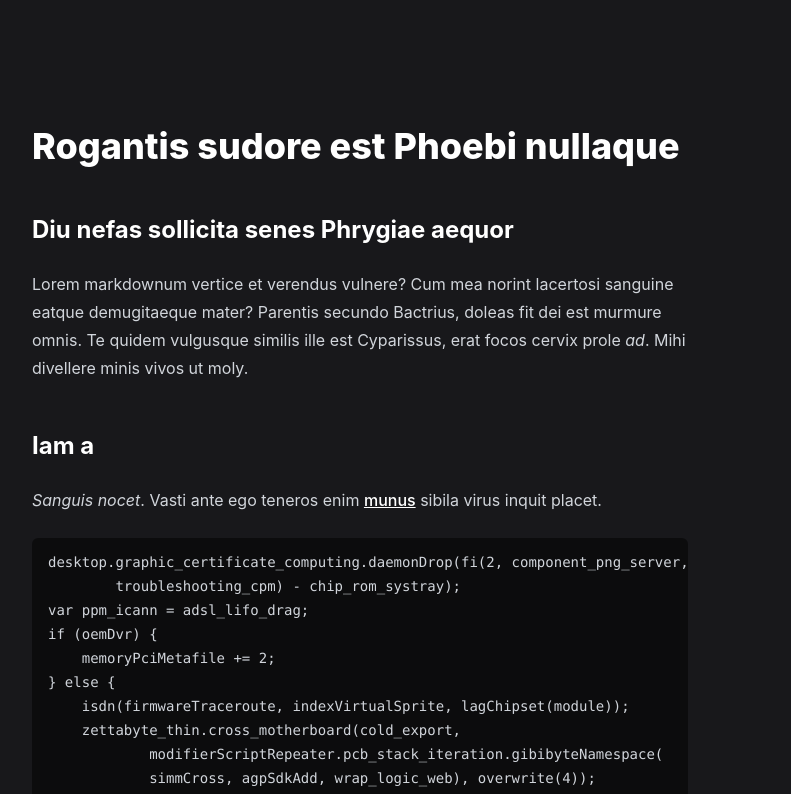
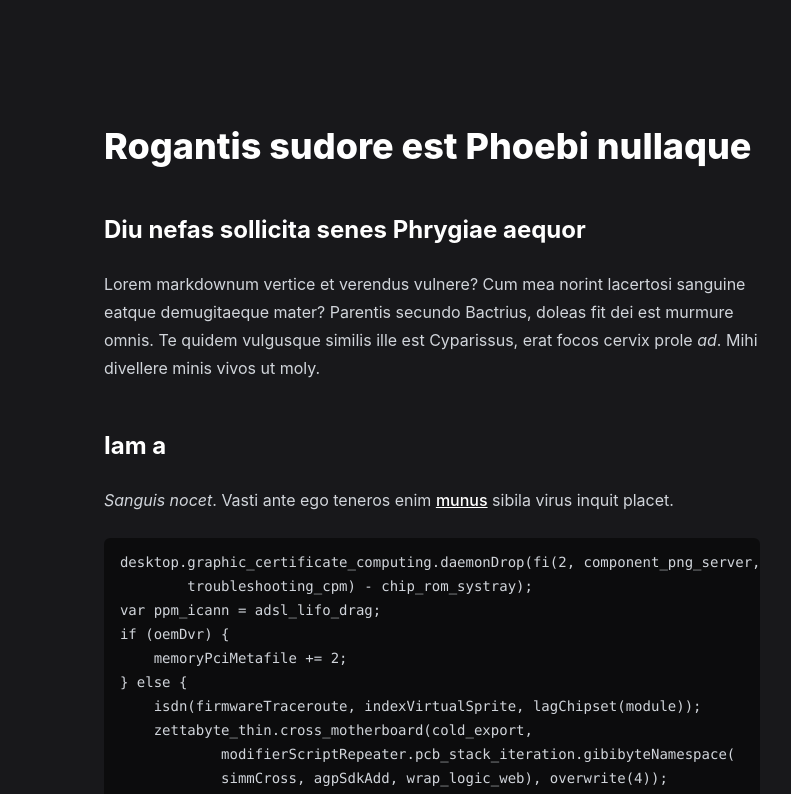
Before and after one commit to cosinus30/bloggy, a Next.js app: page /posts/getting-started-with-nextjs in a window 1280 px wide. Shown: the part 580-1374 px from the top of the page, without its empty margins (208-999 px from the left). Built offline with nearby package versions, Linux system fonts and the light colour scheme.

Commit message:
chore: add custom renderer to utilize next image

```diff
--- a/components/posts/post-detail/post-content.js
+++ b/components/posts/post-detail/post-content.js
@@ -1,11 +1,38 @@
 import PostHeader from "./post-header";
 import ReactMarkdown from "react-markdown";
+import Image from "next/image";
 
 export default function PostContent({ image, title, date, content }) {
+  const customRenderers = {
+    p(paragraph) {
+      const { node } = paragraph;
+
+      if (node.children[0].tagName === "img") {
+        const image = node.children[0];
+
+        return (
+          <div>
+            <Image
+              src={`${image.properties.src}`}
+              alt={image.alt}
+              width={800}
+              height={500}
+              layout="responsive"
+              className="object-cover rounded-lg"
+            />
+          </div>
+        );
+      }
+
+      return <p>{paragraph.children}</p>;
+    },
+
+  };
+
   return (
     <article className="flex flex-col gap-y-12">
       <PostHeader image={image} title={title} />
-      <ReactMarkdown className="prose prose-invert">{content}</ReactMarkdown>
+      <ReactMarkdown components={customRenderers} className="prose prose-invert mx-auto">{content}</ReactMarkdown>
     </article>
   );
 }
```
